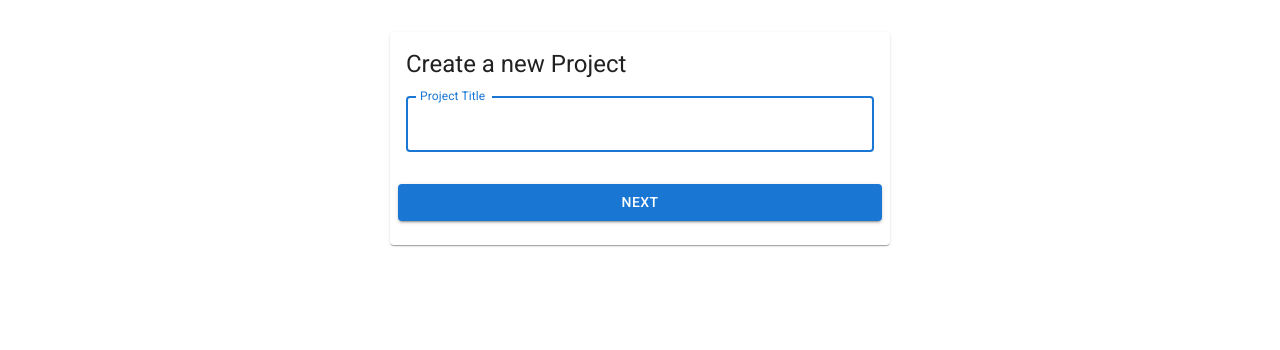
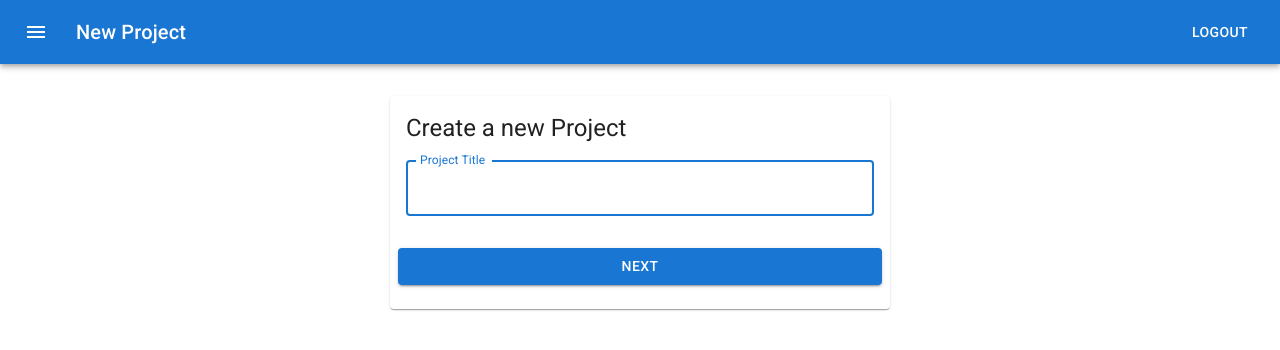
Before and after one commit to GeorgeLoukovitis/progress-tracker, a React (Create React App) app in the folder Frontend/: page /create-project in a window 1280 px wide. Shown: the top 350 px of the page. Built offline with nearby package versions, Linux system fonts and the light colour scheme.

Commit message:
AppBars Added

```diff
--- a/Frontend/src/components/AwardMilestones.js
+++ b/Frontend/src/components/AwardMilestones.js
@@ -1,8 +1,10 @@
 import React, { useEffect, useState } from 'react'
 import { useNavigate, useParams } from 'react-router-dom'
-import {Avatar, Box, Button, Card, CardActions, CardContent, Checkbox, CssBaseline, List, ListItem, ListItemButton, ListItemText, TextField, Typography } from '@mui/material'
+import { Avatar, Box, Button, Card, CardActions, CardContent, Checkbox, CssBaseline, Drawer, List, ListItem, ListItemButton, ListItemText, TextField, Typography } from '@mui/material'
 import DoneIcon from '@mui/icons-material/Done';
+import MyAppBar from './MyAppBar';
 import { getToken } from '../utilities/LoginService';
+import SideMenu from './SideMenu';
 
 
 const SelectMilestone = ({nextStage, setMilestoneToAward, projectId}) => {
@@ -215,6 +217,12 @@ const SuccessScreen = () => {
 const AwardMilestones = () => {
 
   const {projectId} = useParams()
+
+  const [isDrawerOpen, setDrawer] = useState(false);
+  const toggleDrawer = ()=>{
+    setDrawer(!isDrawerOpen)
+  }
+
   const [stage, setStage] = useState(0);
   const nextStage = ()=>{
     setStage(stage+1);
@@ -257,7 +265,15 @@ const AwardMilestones = () => {
 
   return (
     <div>
+      <MyAppBar title="Award Milestone" logoutFun={()=>{}} toggleDrawer={toggleDrawer}></MyAppBar>
       <CssBaseline></CssBaseline>
+      <Drawer
+          anchor={"left"}
+          open={isDrawerOpen}
+          onClose={toggleDrawer}
+        >
+          <SideMenu></SideMenu>
+      </Drawer>
       <Box sx={{margin: 4,
                 display: 'flex',
                 flexDirection: 'column',
--- a/Frontend/src/components/NewProjectForm.js
+++ b/Frontend/src/components/NewProjectForm.js
@@ -1,9 +1,11 @@
 import React, {useEffect, useState} from 'react'
 import { useNavigate } from 'react-router';
-import {Box, Button, Card, CardActions, CardContent, Checkbox, CssBaseline, Divider, IconButton, List, ListItem, ListItemText,ListSubheader, Stack, TextField, Typography} from "@mui/material"
+import {Box, Button, Card, CardActions, CardContent, Checkbox, CssBaseline, Divider, Drawer, IconButton, List, ListItem, ListItemText,ListSubheader, Stack, TextField, Typography} from "@mui/material"
 import AddIcon from '@mui/icons-material/Add';
 import RemoveIcon from '@mui/icons-material/Remove';
 import { getToken, getUser, refresh } from '../utilities/LoginService';
+import MyAppBar from './MyAppBar';
+import SideMenu from './SideMenu';
 
 const SetTitle = ({setProjectTitle, nextStage}) => {
 
@@ -421,6 +423,11 @@ const Preview = ({title, admins, milestones, requiredMilestones, previousStage,
 
 const NewProjectForm = () => {
 
+  const [isDrawerOpen, setDrawer] = useState(false);
+  const toggleDrawer = ()=>{
+    setDrawer(!isDrawerOpen)
+  }
+
   const [user, setLocalUser] = useState(getUser())
   const [stage, setStage] = useState(0);
   const nextStage = ()=>{
@@ -453,6 +460,14 @@ const NewProjectForm = () => {
   return (
     <div>
       <CssBaseline></CssBaseline>
+      <MyAppBar title="New Project" logoutFun={()=>{}} toggleDrawer={toggleDrawer}></MyAppBar>
+      <Drawer
+          anchor={"left"}
+          open={isDrawerOpen}
+          onClose={toggleDrawer}
+        >
+          <SideMenu></SideMenu>
+      </Drawer>
       <Box sx={{margin: 4,
                 display: 'flex',
                 flexDirection: 'column',
```
